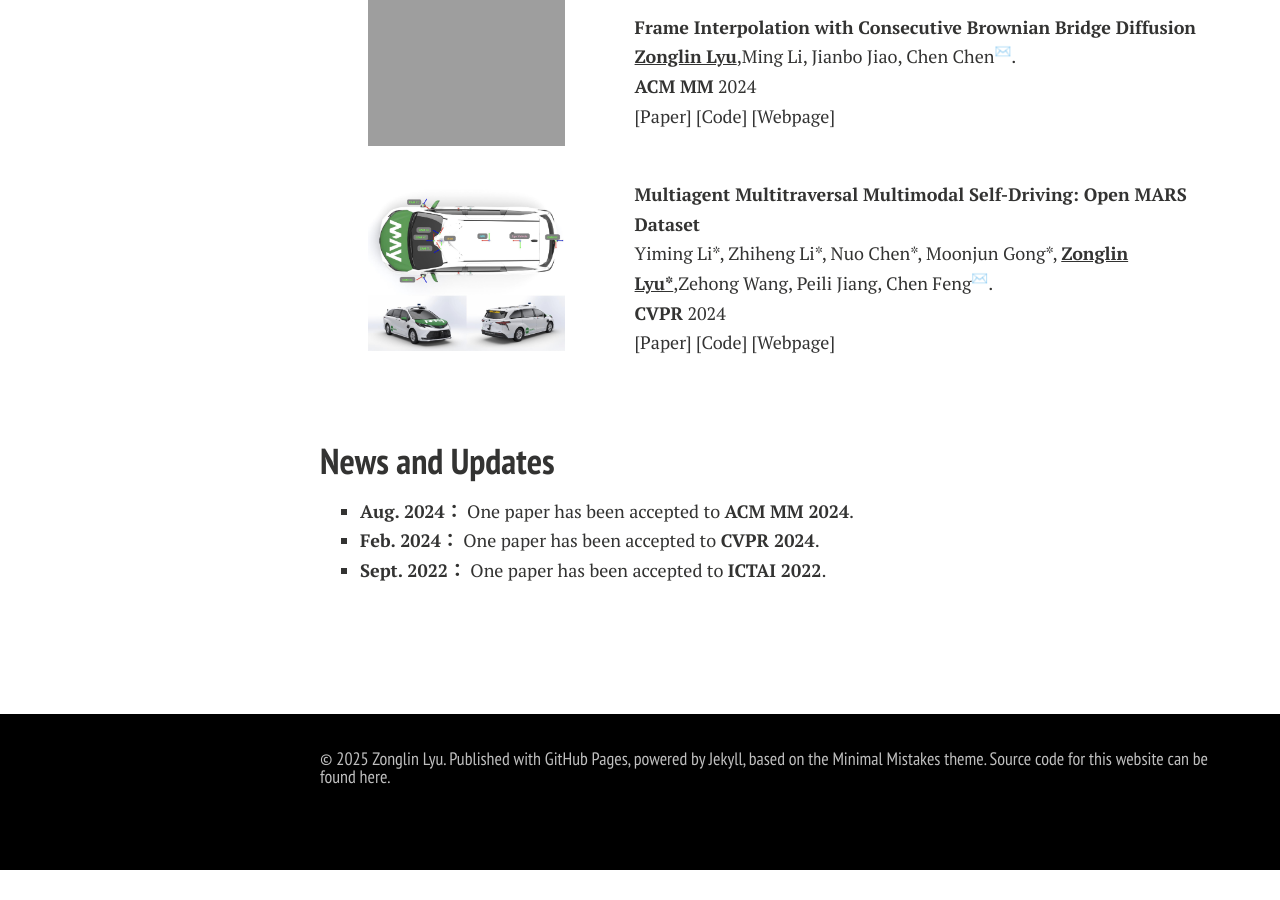
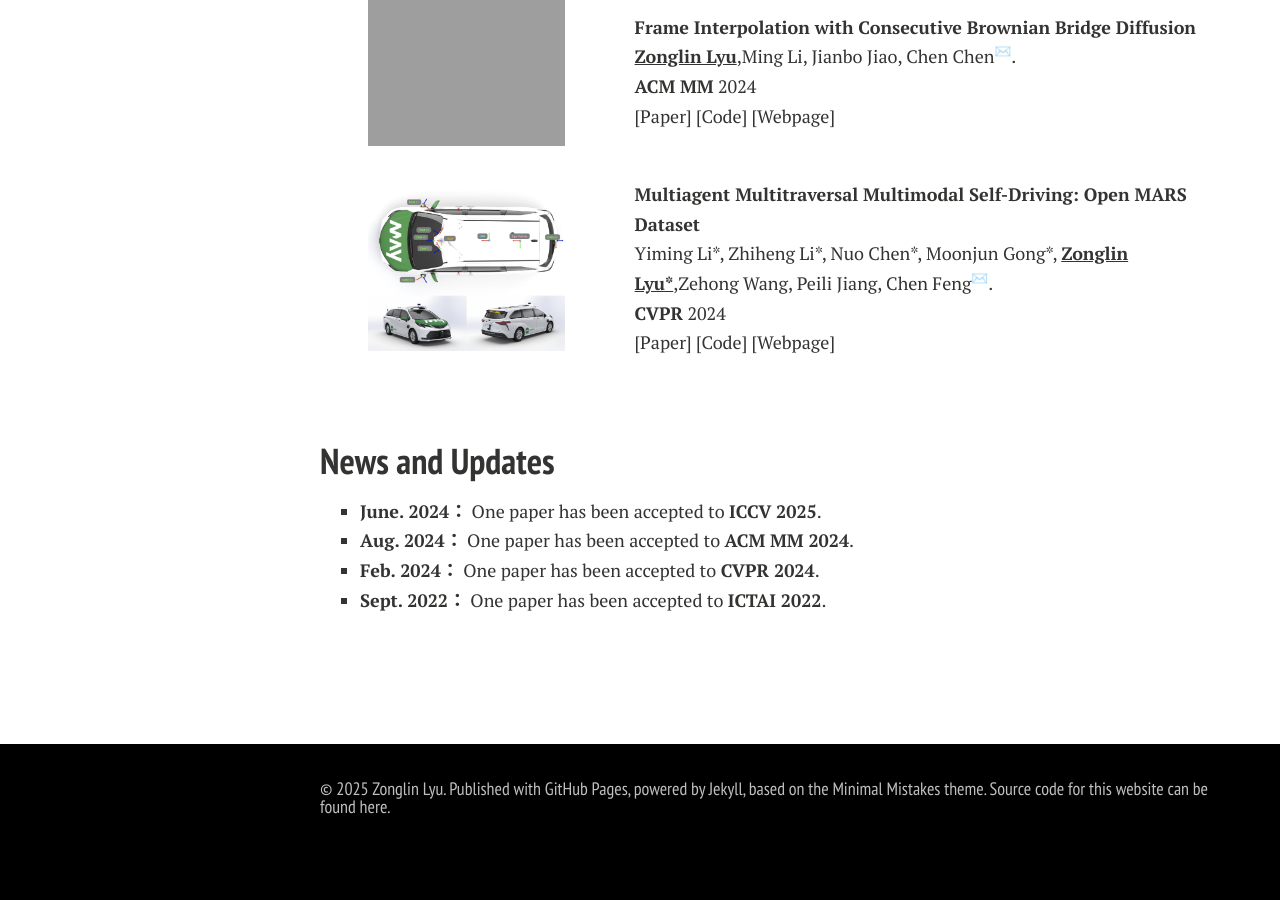
Before and after one commit to ZonglinL/ZonglinL.github.io, a Jekyll site: the page built from index.md, in a window 1280 px wide and 900 px high, scrolled down 1088 px. Built offline with Jekyll 4.4.1, drawn with Linux system fonts in a browser that asks for light colours; nearby versions of some CDN libraries; comment, search, counter and statistics services are not loaded; a style sheet for code colours, icons or effects is not loaded; our own code applies the rules of GitHub Pages for plain Markdown files; before the commit the page ends 1958 px from its top, so only the background shows below that.

Commit message:
Update index.md

```diff
--- a/index.md
+++ b/index.md
@@ -93,6 +93,7 @@ I am always happy to chat about research (and also non-research stuffs such as e
 <br>
 
 ## News and Updates
+- **June. 2024：** One paper has been accepted to **ICCV 2025**.
 - **Aug. 2024：** One paper has been accepted to **ACM MM 2024**.
 - **Feb. 2024：** One paper has been accepted to **CVPR 2024**.
 - **Sept. 2022：** One paper has been accepted to **ICTAI 2022**.
```
